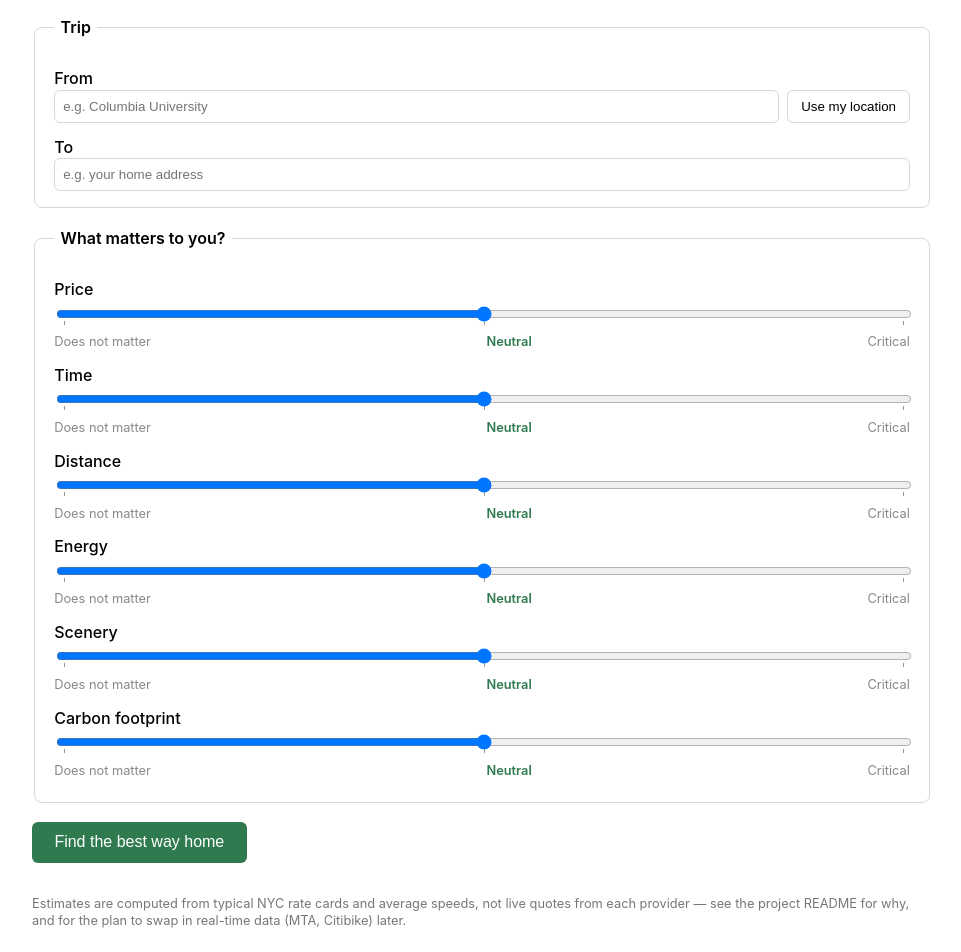
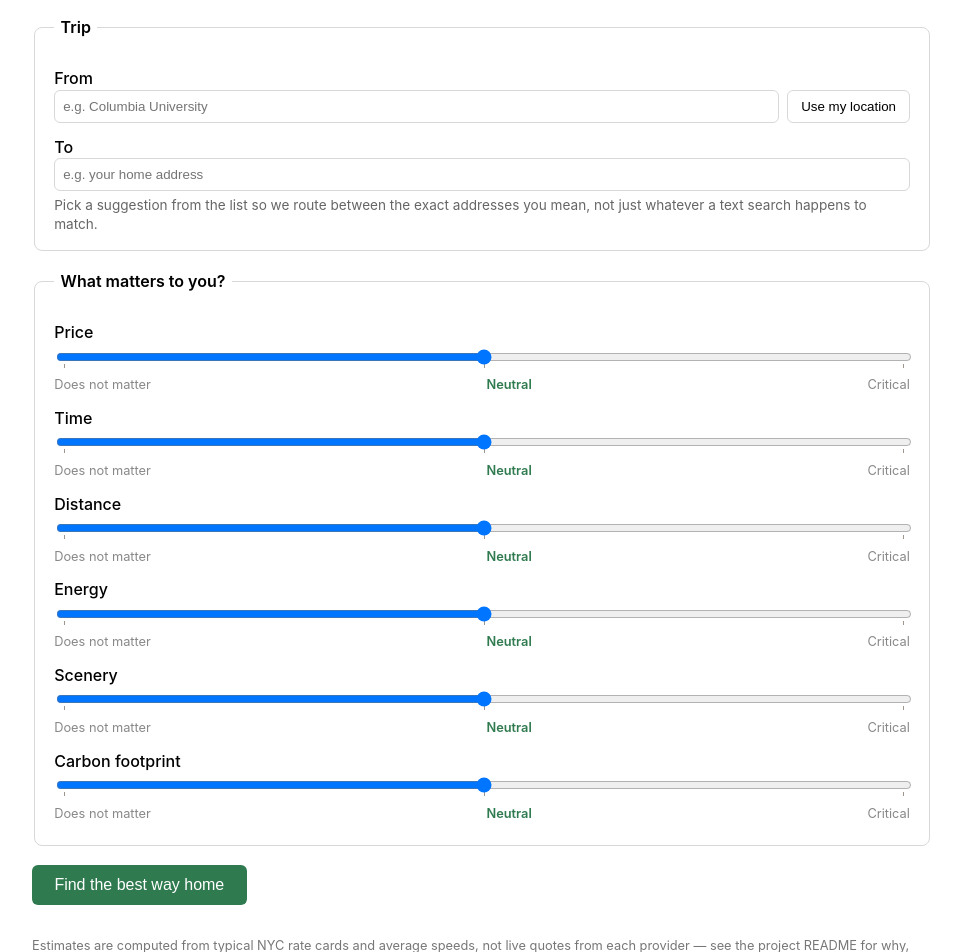
Before and after one commit to AnalyticsInPython/RYDESAVYR, a Flask app: page / in a window 1280 px wide. Shown: the part 115-1067 px from the top of the page, without its empty margins (158-1119 px from the left). Before the commit the page ends 1043 px from the top, so only its background shows below. Run offline with Flask 3, Linux system fonts and the light colour scheme.

Commit message:
Add address autocomplete for the From/To fields
Ambiguous free-text queries like "Columbia" or "121 street" were silently geocoding to the wrong place (Columbia County vs. Columbia University) with no way to notice; both fields now suggest live matches as you type via a bounded-NYC Nominatim search, so submitting always uses the exact address you picked.

Co-Authored-By: Claude Sonnet 5 <noreply@anthropic.com>
Claude-Session: https://claude.ai/code/session_01CLjxNQCiCn6nhzAcKV3GSF

```diff
--- a/app.py
+++ b/app.py
@@ -5,12 +5,12 @@ from dotenv import load_dotenv
 
 load_dotenv()
 
-from flask import Flask, flash, redirect, render_template, request, session, url_for
+from flask import Flask, flash, jsonify, redirect, render_template, request, session, url_for
 from geopy.distance import geodesic
 
 import uber_client
 from citibike import get_citibike_option
-from geocode import geocode_address
+from geocode import geocode_address, search_addresses
 from modes import MODES
 from scoring import (
     DEFAULT_TIER,
@@ -86,6 +86,11 @@ def _render(tiers, results, origin_address, destination_address):
     )
 
 
+@app.route("/geocode/search")
+def geocode_search():
+    return jsonify(search_addresses(request.args.get("q", "")))
+
+
 @app.route("/", methods=["GET", "POST"])
 def index():
     tiers = {factor: DEFAULT_TIER for factor in FACTORS}
@@ -98,6 +103,8 @@ def index():
         destination_address = request.form.get("destination_address", "").strip()
         origin_lat = request.form.get("origin_lat", "").strip()
         origin_lng = request.form.get("origin_lng", "").strip()
+        destination_lat = request.form.get("destination_lat", "").strip()
+        destination_lng = request.form.get("destination_lng", "").strip()
 
         def tier_for(factor):
             raw = request.form.get(f"weight_{factor}", "")
@@ -115,9 +122,12 @@ def index():
             else:
                 raise ValueError("Share your location or enter a starting address.")
 
-            if not destination_address:
+            if destination_lat and destination_lng:
+                destination = (float(destination_lat), float(destination_lng))
+            elif destination_address:
+                destination = geocode_address(destination_address)
+            else:
                 raise ValueError("Enter a destination address.")
-            destination = geocode_address(destination_address)
 
             # Auto-connect to Uber the first time it's needed, instead of
             # making the user find a separate "connect account" button —
--- a/geocode.py
+++ b/geocode.py
@@ -2,16 +2,45 @@
 
 No API key required. Results are biased toward New York City since that's
 RYDESAVYR's scope for now.
+
+Nominatim's usage policy caps automated use at ~1 request/second per app —
+fine for a single user typing with a debounce, but search_addresses() should
+never be called in a tight loop.
 """
 
 from geopy.geocoders import Nominatim
 
 _geolocator = Nominatim(user_agent="rydesavyr-bootcamp-project")
 
+# Rough NYC bounding box (all five boroughs), used to restrict results
+# instead of just appending "New York" as text — a plain text suffix still
+# lets ambiguous queries like "Columbia" match places anywhere in NY State.
+_NYC_VIEWBOX = [(40.4957, -74.2557), (40.9176, -73.7002)]
+
 
 def geocode_address(address: str):
-    query = address if "new york" in address.lower() else f"{address}, New York, NY"
-    location = _geolocator.geocode(query)
+    location = _geolocator.geocode(address, viewbox=_NYC_VIEWBOX, bounded=True)
     if location is None:
         raise ValueError(f"Couldn't find a location for “{address}”.")
     return (location.latitude, location.longitude)
+
+
+def search_addresses(query: str, limit: int = 5):
+    """Return up to `limit` candidate {label, lat, lon} matches for a
+    partial address, for autocomplete. Empty list for a too-short query or
+    if Nominatim finds nothing — never raises.
+    """
+    query = query.strip()
+    if len(query) < 3:
+        return []
+
+    locations = _geolocator.geocode(
+        query, viewbox=_NYC_VIEWBOX, bounded=True, exactly_one=False, limit=limit
+    )
+    if not locations:
+        return []
+
+    return [
+        {"label": location.address, "lat": location.latitude, "lon": location.longitude}
+        for location in locations
+    ]
--- a/templates/index.html
+++ b/templates/index.html
@@ -36,8 +36,11 @@
 
       <label for="origin_address">From</label>
       <div class="row">
-        <input type="text" id="origin_address" name="origin_address"
-               placeholder="e.g. Columbia University" value="{{ origin_address }}">
+        <div class="autocomplete-wrap">
+          <input type="text" id="origin_address" name="origin_address" autocomplete="off"
+                 placeholder="e.g. Columbia University" value="{{ origin_address }}">
+          <ul class="autocomplete-list" id="origin_address-list" hidden></ul>
+        </div>
         <button type="button" id="use-location">Use my location</button>
       </div>
       <input type="hidden" id="origin_lat" name="origin_lat">
@@ -45,8 +48,15 @@
       <p id="location-status" class="hint"></p>
 
       <label for="destination_address">To</label>
-      <input type="text" id="destination_address" name="destination_address"
-             placeholder="e.g. your home address" value="{{ destination_address }}">
+      <div class="autocomplete-wrap">
+        <input type="text" id="destination_address" name="destination_address" autocomplete="off"
+               placeholder="e.g. your home address" value="{{ destination_address }}">
+        <ul class="autocomplete-list" id="destination_address-list" hidden></ul>
+      </div>
+      <input type="hidden" id="destination_lat" name="destination_lat">
+      <input type="hidden" id="destination_lng" name="destination_lng">
+      <p class="hint">Pick a suggestion from the list so we route between the exact
+        addresses you mean, not just whatever a text search happens to match.</p>
 
       {% if uber_available and not uber_connected %}
         <p class="hint">Not signed in yet? Searching will also prompt you to log in with Uber.</p>
@@ -152,10 +162,106 @@
       );
     });
 
-    document.getElementById('origin_address').addEventListener('input', function () {
-      document.getElementById('origin_lat').value = '';
-      document.getElementById('origin_lng').value = '';
-    });
+    function setupAutocomplete(inputId, latId, lngId) {
+      const input = document.getElementById(inputId);
+      const list = document.getElementById(inputId + '-list');
+      const latField = document.getElementById(latId);
+      const lngField = document.getElementById(lngId);
+
+      let debounceTimer = null;
+      let requestSeq = 0;
+      let activeIndex = -1;
+
+      function closeList() {
+        list.hidden = true;
+        list.innerHTML = '';
+        activeIndex = -1;
+      }
+
+      function selectSuggestion(suggestion) {
+        input.value = suggestion.label;
+        latField.value = suggestion.lat;
+        lngField.value = suggestion.lon;
+        closeList();
+      }
+
+      function renderSuggestions(suggestions) {
+        list.innerHTML = '';
+        if (suggestions.length === 0) {
+          closeList();
+          return;
+        }
+        suggestions.forEach(function (suggestion, i) {
+          const item = document.createElement('li');
+          item.textContent = suggestion.label;
+          item.className = 'autocomplete-item';
+          item.addEventListener('mousedown', function (e) {
+            e.preventDefault();
+            selectSuggestion(suggestion);
+          });
+          list.appendChild(item);
+        });
+        activeIndex = -1;
+        list.hidden = false;
+      }
+
+      function highlight(index) {
+        const items = list.querySelectorAll('.autocomplete-item');
+        items.forEach(function (item, i) {
+          item.classList.toggle('active', i === index);
+        });
+        if (index >= 0 && items[index]) {
+          items[index].scrollIntoView({ block: 'nearest' });
+        }
+      }
+
+      input.addEventListener('input', function () {
+        latField.value = '';
+        lngField.value = '';
+
+        const query = input.value.trim();
+        clearTimeout(debounceTimer);
+        if (query.length < 3) {
+          closeList();
+          return;
+        }
+
+        debounceTimer = setTimeout(function () {
+          const seq = ++requestSeq;
+          fetch('/geocode/search?q=' + encodeURIComponent(query))
+            .then(function (response) { return response.json(); })
+            .then(function (suggestions) {
+              if (seq === requestSeq) renderSuggestions(suggestions);
+            })
+            .catch(function () { closeList(); });
+        }, 300);
+      });
+
+      input.addEventListener('keydown', function (e) {
+        const items = list.querySelectorAll('.autocomplete-item');
+        if (list.hidden || items.length === 0) return;
+
+        if (e.key === 'ArrowDown') {
+          e.preventDefault();
+          activeIndex = Math.min(activeIndex + 1, items.length - 1);
+          highlight(activeIndex);
+        } else if (e.key === 'ArrowUp') {
+          e.preventDefault();
+          activeIndex = Math.max(activeIndex - 1, 0);
+          highlight(activeIndex);
+        } else if (e.key === 'Enter' && activeIndex >= 0) {
+          e.preventDefault();
+          items[activeIndex].dispatchEvent(new MouseEvent('mousedown'));
+        } else if (e.key === 'Escape') {
+          closeList();
+        }
+      });
+
+      input.addEventListener('blur', closeList);
+    }
+
+    setupAutocomplete('origin_address', 'origin_lat', 'origin_lng');
+    setupAutocomplete('destination_address', 'destination_lat', 'destination_lng');
   </script>
 </body>
 </html>
```
Also changed, not shown: static/style.css (+35 -1 lines).
